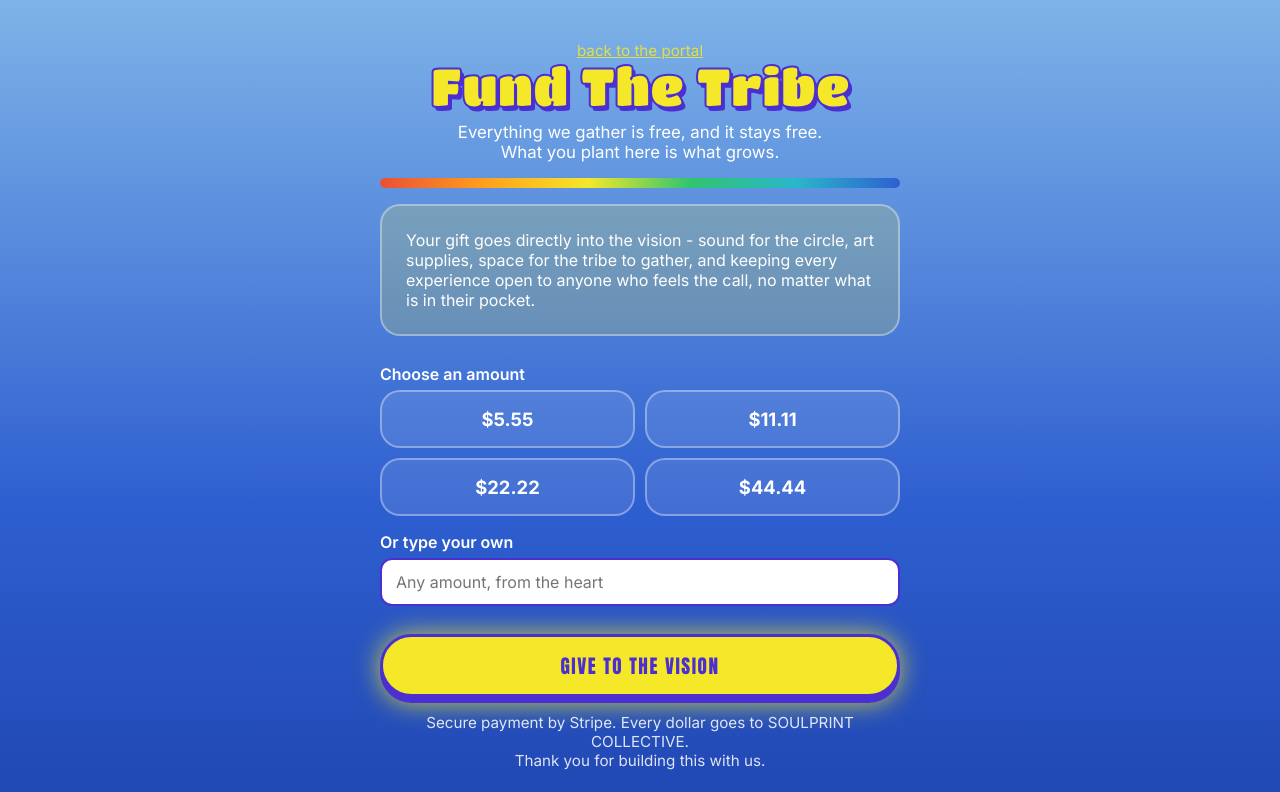
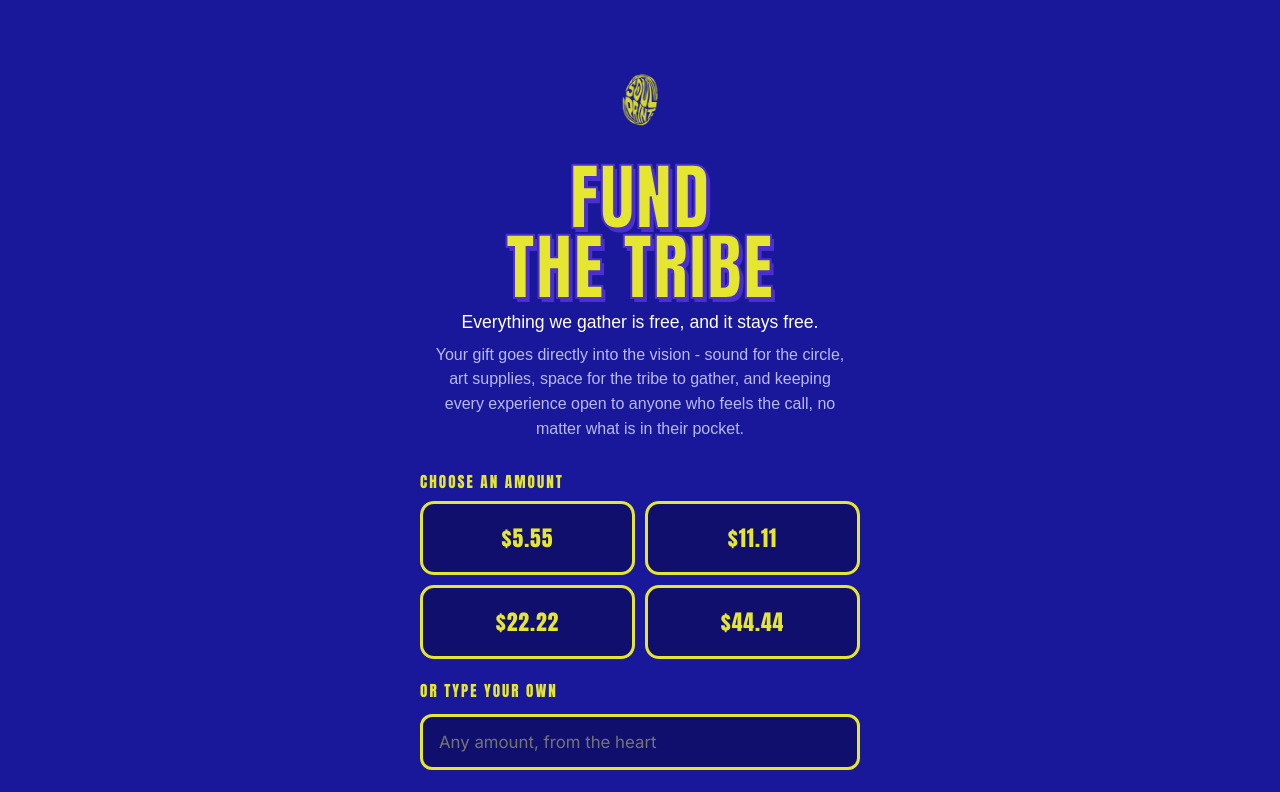
Before and after one commit to soulprinttribe/culture-in-unity, a Next.js app: page /fund in a window 1280 px wide. Shown: the top 792 px of the page. Built offline with nearby package versions, Linux system fonts and the light colour scheme.

Commit message:
Update page.jsx

```diff
--- a/app/fund/page.jsx
+++ b/app/fund/page.jsx
@@ -1,11 +1,13 @@
 "use client";
 
-// /fund - FUND THE TRIBE. QR destination from the painted sign.
-// A gift of any size, straight to the vision. No pressure, no tiers of worth.
+// /fund - FUND THE TRIBE. True SOULPRINT brand: royal blue + gold, Impact.
+// Self-contained styling - independent of the event site's look.
 
 import { useState } from "react";
-import Link from "next/link";
-import { EVENT } from "@/lib/config";
+
+const BLUE = "#19189A";
+const GOLD = "#E5E630";
+const IMPACT = "Impact, Haettenschweiler, 'Arial Narrow Bold', sans-serif";
 
 const PRESETS = [5.55, 11.11, 22.22, 44.44];
 
@@ -53,44 +55,66 @@ export default function FundPage() {
     }
   }
 
+  const wrap = {
+    minHeight: "100vh",
+    background: BLUE,
+    display: "flex",
+    flexDirection: "column",
+    alignItems: "center",
+    padding: "48px 22px 80px",
+    fontFamily: "Arial, Helvetica, sans-serif",
+  };
+  const h1 = {
+    fontFamily: IMPACT,
+    color: GOLD,
+    fontSize: "clamp(3rem, 13vw, 4.6rem)",
+    lineHeight: 0.95,
+    letterSpacing: 1,
+    textAlign: "center",
+    margin: "18px 0 10px",
+    textTransform: "uppercase",
+  };
+  const label = {
+    display: "block",
+    marginTop: 20,
+    color: GOLD,
+    fontFamily: IMPACT,
+    letterSpacing: 2,
+    fontSize: "0.95rem",
+    textTransform: "uppercase",
+  };
+
   return (
-    <main className="container" style={{ paddingTop: 40, paddingBottom: 80, maxWidth: 560 }}>
-      <p className="center"><Link href="/" className="muted">back to the portal</Link></p>
-      <h1 className="center" style={{ fontSize: "clamp(2rem, 8vw, 3.2rem)" }}>Fund The Tribe</h1>
-      <p className="center mt-1" style={{ fontSize: "1.05rem" }}>
-        Everything we gather is free, and it stays free.<br />
-        What you plant here is what grows.
+    <main style={wrap}>
+      <img src="/SOULPRINT%20LOGO_YELLOW_V2.png" alt="SOULPRINT" style={{ width: 120, height: "auto", marginTop: 10 }} />
+      <h1 style={h1}>Fund<br />The Tribe</h1>
+      <p style={{ color: "#fff", fontSize: "1.1rem", textAlign: "center", maxWidth: 420, margin: 0 }}>
+        Everything we gather is free, and it stays free.
       </p>
-      <div className="ribbon mt-2 mb-2" />
+      <p style={{ color: "#b9b8f5", textAlign: "center", maxWidth: 420, lineHeight: 1.55, margin: "10px 0 0" }}>
+        Your gift goes directly into the vision - sound for the circle, art
+        supplies, space for the tribe to gather, and keeping every experience
+        open to anyone who feels the call, no matter what is in their pocket.
+      </p>
 
-      <div className="card" style={{ background: "rgba(245,232,41,0.18)" }}>
-        <p style={{ margin: 0 }}>
-          Your gift goes directly into the vision - sound for the circle, art supplies,
-          space for the tribe to gather, and keeping every experience open to anyone
-          who feels the call, no matter what is in their pocket.
-        </p>
-      </div>
-
-      <form onSubmit={give} className="mt-3">
-        <label>Choose an amount</label>
-        <div style={{ display: "grid", gridTemplateColumns: "1fr 1fr", gap: 10 }}>
+      <form onSubmit={give} style={{ width: "100%", maxWidth: 440, marginTop: 8 }}>
+        <label style={label}>Choose an amount</label>
+        <div style={{ display: "grid", gridTemplateColumns: "1fr 1fr", gap: 10, marginTop: 8 }}>
           {PRESETS.map((v) => (
             <button
               type="button"
               key={v}
               onClick={() => pick(v)}
-              className="card"
               style={{
-                textAlign: "center",
+                padding: "18px 8px",
+                borderRadius: 14,
                 cursor: "pointer",
-                padding: "16px 8px",
-                fontFamily: "inherit",
-                fontSize: "1.15rem",
-                fontWeight: 700,
-                color: "inherit",
-                borderColor: selected === v ? "var(--sun-yellow)" : undefined,
-                borderWidth: selected === v ? 3 : 2,
-                background: selected === v ? "rgba(245,232,41,0.18)" : undefined,
+                fontFamily: IMPACT,
+                fontSize: "1.35rem",
+                letterSpacing: 1,
+                background: selected === v ? GOLD : "#100f6e",
+                color: selected === v ? BLUE : GOLD,
+                border: "3px solid " + GOLD,
               }}
             >
               ${v.toFixed(2)}
@@ -98,7 +122,7 @@ export default function FundPage() {
           ))}
         </div>
 
-        <label htmlFor="amount" className="mt-2">Or type your own</label>
+        <label style={label} htmlFor="amount">Or type your own</label>
         <input
           id="amount"
           type="number"
@@ -108,26 +132,56 @@ export default function FundPage() {
           value={amount}
           onChange={(e) => typeAmount(e.target.value)}
           placeholder="Any amount, from the heart"
+          style={{
+            width: "100%",
+            boxSizing: "border-box",
+            padding: "15px 16px",
+            fontSize: "1.05rem",
+            borderRadius: 12,
+            border: "3px solid " + GOLD,
+            background: "#100f6e",
+            color: "#ffffff",
+            outline: "none",
+            marginTop: 6,
+          }}
         />
 
         {error && (
-          <p className="mt-2" style={{ background: "var(--ribbon-red)", padding: "10px 14px", borderRadius: 12, fontWeight: 600 }}>
+          <p style={{ background: "#e0403f", color: "#fff", padding: "12px 14px", borderRadius: 12, fontWeight: 700, marginTop: 16 }}>
             {error}
           </p>
         )}
 
-        <button type="submit" className="btn glow mt-3" style={{ width: "100%", fontSize: "1.2rem" }} disabled={busy}>
-          {busy ? "Opening secure checkout..." : "Give to the vision"}
+        <button
+          type="submit"
+          disabled={busy}
+          style={{
+            width: "100%",
+            marginTop: 24,
+            padding: "16px",
+            background: GOLD,
+            color: BLUE,
+            border: "none",
+            borderRadius: 14,
+            fontFamily: IMPACT,
+            fontSize: "1.4rem",
+            letterSpacing: 2,
+            textTransform: "uppercase",
+            cursor: "pointer",
+            boxShadow: "0 5px 0 #0d0c55",
+          }}
+        >
+          {busy ? "Opening secure checkout..." : "Give To The Vision"}
         </button>
-        <p className="muted center mt-2">
-          Secure payment by Stripe. Every dollar goes to {EVENT.host}.<br />
-          Thank you for building this with us.
+        <p style={{ color: "#b9b8f5", textAlign: "center", marginTop: 14, fontSize: "0.9rem" }}>
+          Secure payment by Stripe. Every dollar goes to SOULPRINT COLLECTIVE.
         </p>
       </form>
 
-      <p className="center mt-3 muted">
+      <p style={{ color: "#b9b8f5", marginTop: 26, fontSize: "0.95rem", textAlign: "center" }}>
         Rather give your time, your art, or your sound?{" "}
-        <Link href="/join">Join the tribe</Link> - that is worth more than money.
+        <a href="/join" style={{ color: GOLD, fontWeight: 700 }}>Join the tribe</a>
+        <br />That is worth more than money.
       </p>
     </main>
   );
```
